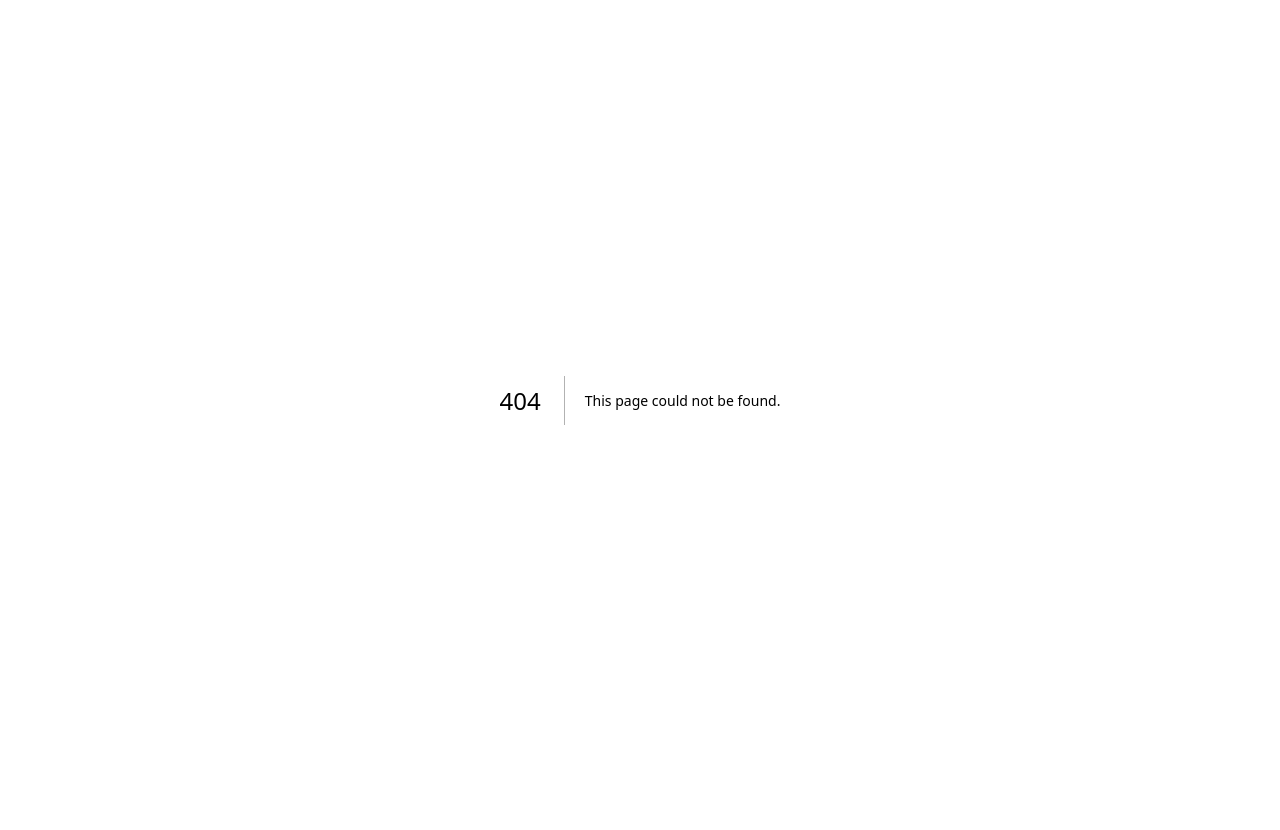
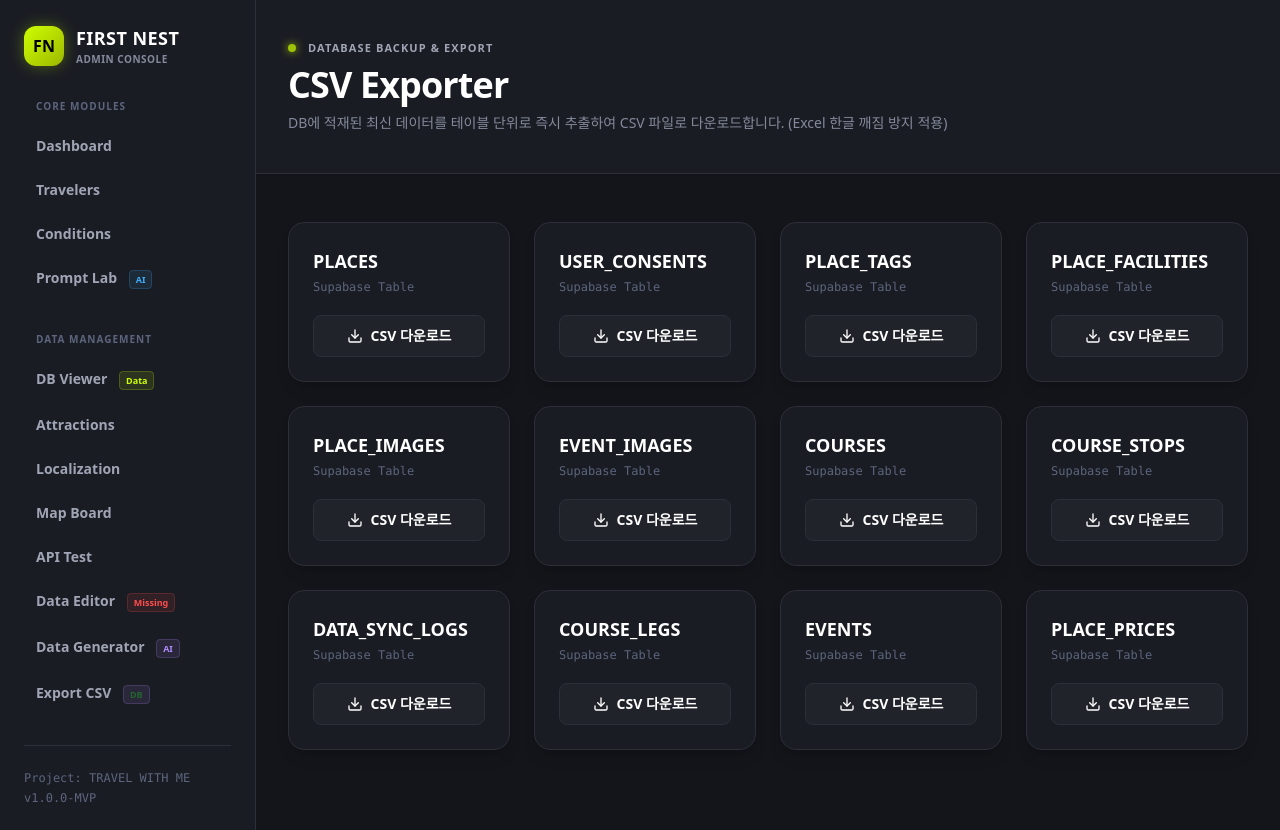
Before and after one commit to ljg5489/FIRST_NEST, a Next.js app: page /admin/export-csv in a window 1280 px wide. Before the commit this address had no page. Before the commit the page ends 800 px from the top, so only its background shows below. Built offline with nearby package versions, Linux system fonts and the light colour scheme.

Commit message:
DB csv 파일 다운로드와 DB 뷰어 어드민 페이지에 추가

```diff
--- /dev/null
+++ b/src/app/admin/export-csv/page.tsx
@@ -0,0 +1,115 @@
+// 파일 위치: src/app/admin/export-csv/page.tsx
+// 파일 명: page.tsx
+
+'use client';
+
+import React, { useState } from 'react';
+
+// 💡 프로젝트에서 사용 중인 전체 테이블 목록
+const EXPORTABLE_TABLES = [
+  'places',
+  'user_consents',
+  'place_tags',
+  'place_facilities',
+  'place_images',
+  'event_images',
+  'courses',
+  'course_stops',
+  'data_sync_logs',
+  'course_legs',
+  'events',
+  'place_prices'
+];
+
+export default function ExportCsvPage() {
+  const [downloadingTable, setDownloadingTable] = useState<string | null>(null);
+
+  const handleDownload = async (table: string) => {
+    setDownloadingTable(table);
+
+    try {
+      // 다운로드를 위해 window.location.href 사용
+      window.location.href = `/api/admin/export-csv?table=${table}`;
+
+      // 1초 후 로딩 상태 해제 (단순 UI 피드백용)
+      setTimeout(() => {
+        setDownloadingTable(null);
+      }, 1000);
+    } catch (error) {
+      console.error(error);
+      alert('다운로드 중 오류가 발생했습니다.');
+      setDownloadingTable(null);
+    }
+  };
+
+  return (
+    <main className="min-h-screen bg-[#14151A] text-[#E0E2E8] pb-20 font-sans selection:bg-[#CEFF00] selection:text-black">
+      <header className="px-8 py-10 border-b border-[#2C2E38] bg-[#1A1C23]">
+        <div className="max-w-[1400px] mx-auto">
+          <div className="flex items-center gap-3 mb-2">
+            <span className="w-2 h-2 rounded-full bg-[#CEFF00] animate-pulse shadow-[0_0_8px_#CEFF00]"></span>
+            <span className="text-[11px] font-bold text-[#A0A5B5] uppercase tracking-widest">Database Backup & Export</span>
+          </div>
+          <h1 className="text-3xl md:text-4xl font-extrabold tracking-tight text-white mb-2">
+            CSV Exporter
+          </h1>
+          <p className="text-[#848A9C] text-sm font-medium">
+            DB에 적재된 최신 데이터를 테이블 단위로 즉시 추출하여 CSV 파일로 다운로드합니다. (Excel 한글 깨짐 방지 적용)
+          </p>
+        </div>
+      </header>
+
+      <div className="max-w-[1400px] mx-auto px-8 mt-12">
+        <div className="grid grid-cols-1 sm:grid-cols-2 md:grid-cols-3 lg:grid-cols-4 gap-6">
+          {EXPORTABLE_TABLES.map((table) => {
+            const isDownloading = downloadingTable === table;
+            return (
+              <div
+                key={table}
+                className="bg-[#1A1C23] border border-[#2C2E38] rounded-2xl p-6 shadow-lg hover:border-[#CEFF00]/50 transition-all group flex flex-col justify-between h-40"
+              >
+                <div>
+                  <h3 className="text-lg font-bold text-white mb-1 uppercase group-hover:text-[#CEFF00] transition-colors">
+                    {table}
+                  </h3>
+                  <p className="text-xs text-[#5C657D] font-mono">
+                    Supabase Table
+                  </p>
+                </div>
+
+                <button
+                  onClick={() => handleDownload(table)}
+                  disabled={isDownloading}
+                  className={`w-full py-2.5 rounded-lg text-sm font-bold flex items-center justify-center gap-2 transition-all ${
+                    isDownloading
+                      ? 'bg-[#2C2E38] text-[#848A9C] cursor-not-allowed'
+                      : 'bg-[#21232B] text-white border border-[#2C2E38] hover:bg-[#CEFF00] hover:text-black hover:border-transparent shadow-[0_4px_15px_rgba(206,255,0,0)] hover:shadow-[0_4px_15px_rgba(206,255,0,0.15)]'
+                  }`}
+                >
+                  {isDownloading ? (
+                    <>
+                      <svg className="animate-spin h-4 w-4 text-[#848A9C]" fill="none" viewBox="0 0 24 24">
+                        <circle className="opacity-25" cx="12" cy="12" r="10" stroke="currentColor" strokeWidth="4"></circle>
+                        <path className="opacity-75" fill="currentColor" d="M4 12a8 8 0 018-8V0C5.373 0 0 5.373 0 12h4zm2 5.291A7.962 7.962 0 014 12H0c0 3.042 1.135 5.824 3 7.938l3-2.647z"></path>
+                      </svg>
+                      추출 중...
+                    </>
+                  ) : (
+                    <>
+                      <svg fill="none" stroke="currentColor" strokeLinecap="round" strokeLinejoin="round" strokeWidth="2" viewBox="0 0 24 24" className="w-4 h-4">
+                        <path d="M21 15v4a2 2 0 0 1-2 2H5a2 2 0 0 1-2-2v-4"></path>
+                        <polyline points="7 10 12 15 17 10"></polyline>
+                        <line x1="12" x2="12" y1="15" y2="3"></line>
+                      </svg>
+                      CSV 다운로드
+                    </>
+                  )}
+                </button>
+              </div>
+            );
+          })}
+        </div>
+      </div>
+    </main>
+  );
+}
--- a/src/app/admin/layout.tsx
+++ b/src/app/admin/layout.tsx
@@ -92,6 +92,11 @@ export default function AdminLayout({
                 Data Generator <span className="ml-2 text-[9px] bg-[#B28DFF]/10 text-[#B28DFF] px-1.5 py-0.5 rounded border border-[#B28DFF]/20">AI</span>
               </Link>
             </li>
+            <li>
+              <Link href="/admin/export-csv" className="block px-3 py-2.5 rounded-lg hover:bg-[#21232B] hover:text-[#B28DFF] transition-colors">
+                Export CSV <span className="ml-2 text-[9px] bg-[#B28DFF]/10 text-[#1e8923a7] px-1.5 py-0.5 rounded border border-[#B28DFF]/20">DB</span>
+              </Link>
+            </li>
           </ul>
         </nav>
 
--- /dev/null
+++ b/src/app/api/admin/export-csv/route.ts
@@ -0,0 +1,91 @@
+// 파일 위치: src/app/api/admin/export-csv/route.ts
+// 파일 명: route.ts
+
+import { NextRequest, NextResponse } from 'next/server';
+import { getSupabaseAdmin } from '@/services/supabase/admin';
+
+function escapeCsvField(val: any): string {
+  if (val === null || val === undefined) return '';
+  let str = typeof val === 'object' ? JSON.stringify(val) : String(val);
+
+  if (str.includes('"') || str.includes(',') || str.includes('\n') || str.includes('\r')) {
+    str = `"${str.replace(/"/g, '""')}"`;
+  }
+  return str;
+}
+
+export async function GET(request: NextRequest) {
+  try {
+    const { searchParams } = new URL(request.url);
+    const table = searchParams.get('table');
+
+    if (!table) {
+      return NextResponse.json({ error: '테이블 파라미터가 필요합니다.' }, { status: 400 });
+    }
+
+    if (!/^[a-zA-Z0-9_]+$/.test(table)) {
+      return NextResponse.json({ error: '유효하지 않은 테이블 이름입니다.' }, { status: 400 });
+    }
+
+    const supabaseAdmin = getSupabaseAdmin();
+    if (!supabaseAdmin) {
+      throw new Error('서버 관리자 키가 설정되지 않았습니다.');
+    }
+
+    let allData: Record<string, any>[] = [];
+    let from = 0;
+    const step = 1000;
+    let hasMore = true;
+
+    // Supabase 최대 반환 제한을 우회하기 위해 1000건씩 분할 반복 조회
+    while (hasMore) {
+      const { data, error } = await supabaseAdmin
+        .from(table)
+        .select('*')
+        .order('id', { ascending: false })
+        .range(from, from + step - 1);
+
+      if (error) {
+        throw new Error(error.message);
+      }
+
+      if (data && data.length > 0) {
+        allData = allData.concat(data);
+        from += step;
+
+        // 가져온 데이터가 요청한 단위(1000)보다 적으면 마지막 페이지로 간주
+        if (data.length < step) {
+          hasMore = false;
+        }
+      } else {
+        hasMore = false;
+      }
+    }
+
+    if (allData.length === 0) {
+      return NextResponse.json({ error: '해당 테이블에 데이터가 존재하지 않습니다.' }, { status: 404 });
+    }
+
+    const headers = Object.keys(allData[0]);
+    const csvRows = [headers.map(escapeCsvField).join(',')];
+
+    for (const row of allData) {
+      const values = headers.map(header => escapeCsvField(row[header]));
+      csvRows.push(values.join(','));
+    }
+
+    const csvString = '\uFEFF' + csvRows.join('\r\n');
+    const filename = `${table}_export_전체_${new Date().toISOString().split('T')[0]}.csv`;
+
+    return new NextResponse(csvString, {
+      status: 200,
+      headers: {
+        'Content-Type': 'text/csv; charset=utf-8',
+        'Content-Disposition': `attachment; filename="${encodeURIComponent(filename)}"`,
+      },
+    });
+  } catch (error: any) {
+    console.error('CSV Export 에러:', error);
+    return NextResponse.json({ error: error.message || '알 수 없는 에러가 발생했습니다.' }, { status: 500 });
+  }
+}
```
